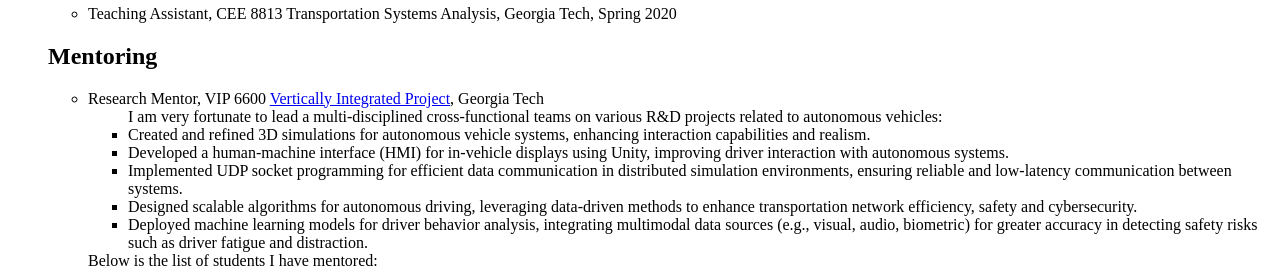
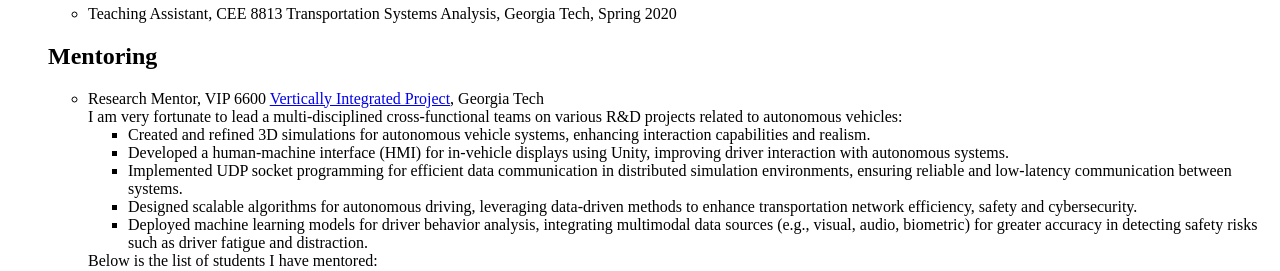
Before and after one commit to YangjiaoChen/YangjiaoChen.github.io, a Jekyll site: the page built from teaching.html, in a window 1280 px wide. Shown: the part 170-441 px from the top of the page. Built offline with Jekyll 4.4.1, drawn with Linux system fonts in a browser that asks for light colours.

Commit message:
Update teaching.html

```diff
--- a/teaching.html
+++ b/teaching.html
@@ -75,10 +75,10 @@ title: "Yangjiao Chen: teaching"
 </ul>
 
 <h2> Mentoring </h2>
-
     <ul>
     <li>Research Mentor, VIP 6600 <a href="https://www.vip-consortium.org" target="_blank">Vertically Integrated Project</a>, Georgia Tech</li>
-<ul>I am very fortunate to lead a multi-disciplined cross-functional teams on various R&D projects related to autonomous vehicles:
+I am very fortunate to lead a multi-disciplined cross-functional teams on various R&D projects related to autonomous vehicles:
+	    <ul>
 <li>Created and refined 3D simulations for autonomous vehicle systems, enhancing interaction capabilities and realism.</li>
 <li>Developed a human-machine interface (HMI) for in-vehicle displays using Unity, improving driver interaction with autonomous systems.</li>
 <li>Implemented UDP socket programming for efficient data communication in distributed simulation environments, ensuring reliable and low-latency communication between systems.</li>
```
